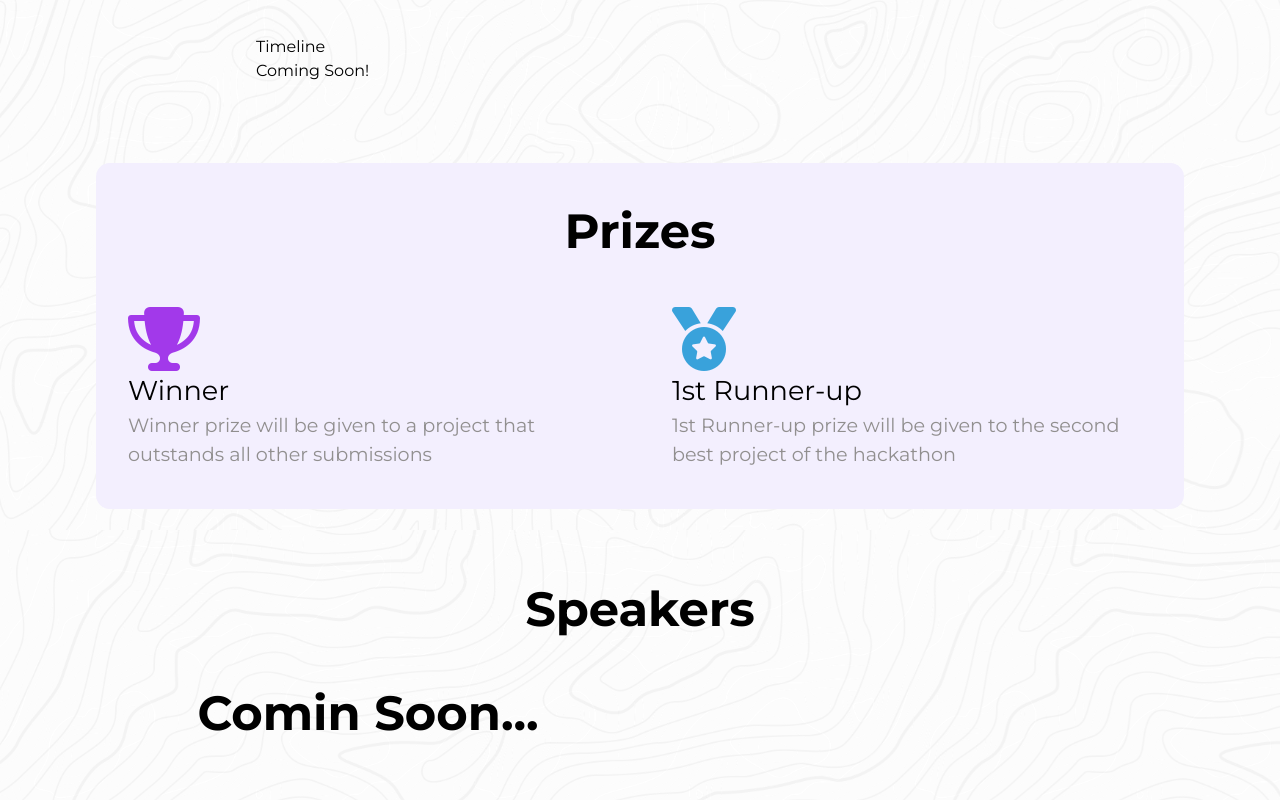
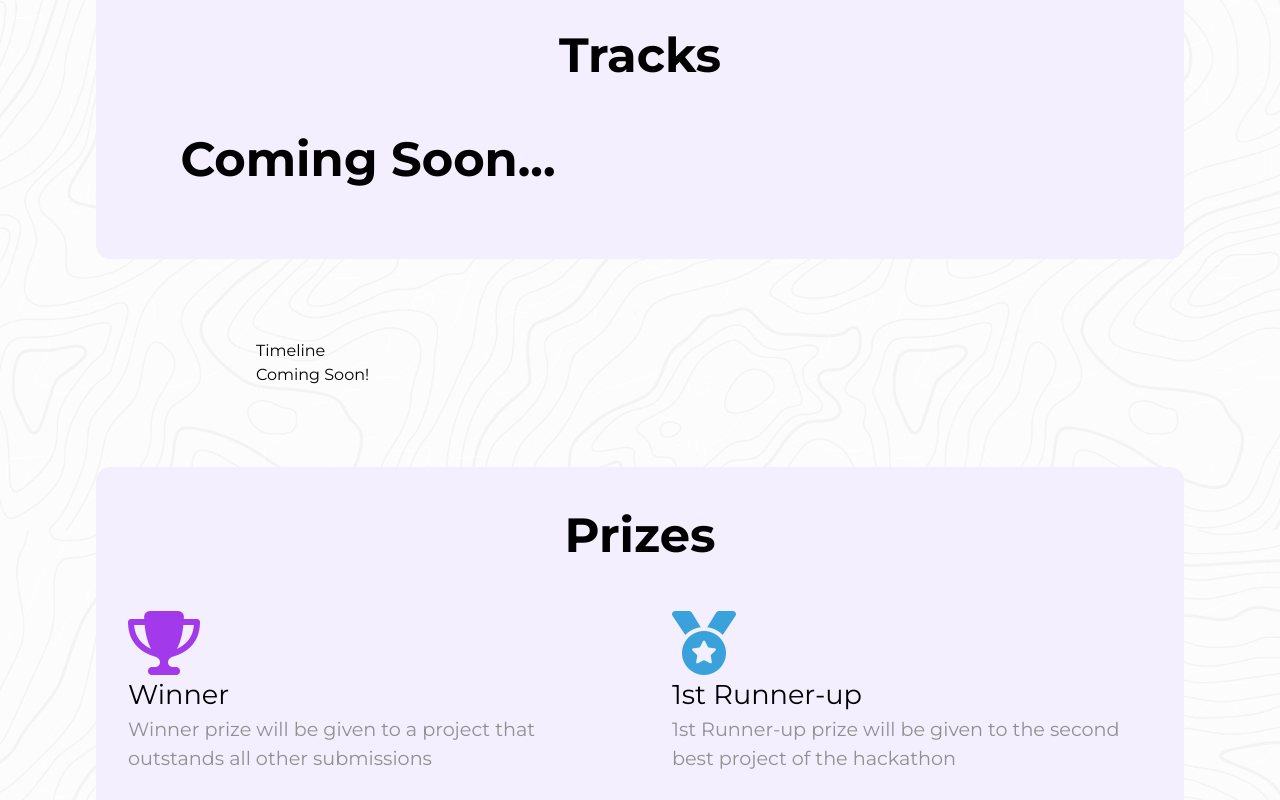
Before and after one commit to goelraghav002/hackstreet-dummy24, a React (Vite) app: page / in a window 1280 px wide. Shown: the part 1160-1960 px from the top of the page. Built offline with nearby package versions, Linux system fonts and the light colour scheme.

Commit message:
changed footer email and added track section

```diff
--- a/src/components/Footer.jsx
+++ b/src/components/Footer.jsx
@@ -3,7 +3,7 @@
 const Footer = () => {
   return (
     <div className="w-full bg-[#323232] text-white flex items-center justify-center py-6 font-bold">
-      Contact us @&nbsp;<span className="italic font-normal hover:underline"><a href="mailto:ieeesbjiit@gmail.com">ieeesbjiit@gmail.com</a></span>
+      Contact us @&nbsp;<span className="italic font-normal hover:underline"><a href="mailto:ieeesbjiit@gmail.com">ieeesbjiitdb@gmail.com</a></span>
     </div>
   )
 }
--- a/src/pages/Home.jsx
+++ b/src/pages/Home.jsx
@@ -8,6 +8,7 @@ import Organizers from '../sections/Organizers'
 import Footer from '../components/Footer'
 import Prizes from '../sections/Prizes'
 import Speakers from '../sections/Speakers'
+import Tracks from '../sections/Tracks'
 
 const Home = () => {
     return (
@@ -15,6 +16,7 @@ const Home = () => {
             <Navbar />
             <Banner />
             <About />
+            <Tracks />
             <Timeline />
             <Prizes />
             <Speakers />
--- a/src/sections/Speakers.jsx
+++ b/src/sections/Speakers.jsx
@@ -21,7 +21,7 @@ const Speakers = () => {
         <div className="SpeakersSection" id="speakers">
             <h1 className="speaker-heading">Speakers</h1>
             <div className='speakers-grid-container'>
-                <h1>Comin Soon...</h1>
+                <h1>Coming Soon...</h1>
                 {/* {speakers.map((s, i) => (
                     <EachSpeaker key={i} img={s.img} name={s.name} designation={s.designation} />
                 ))} */}
--- /dev/null
+++ b/src/sections/Tracks.css
@@ -0,0 +1,63 @@
+@import url('https://fonts.googleapis.com/css2?family=Montserrat:wght@100;300;400;500;600&display=swap');
+@import url('https://cdnjs.cloudflare.com/ajax/libs/font-awesome/6.4.2/css/all.min.css');
+
+* {
+    font-family: 'Montserrat', sans-serif;
+}
+
+.prizes-grid-container {
+    display: grid;
+    grid-template-rows: 1fr;
+    grid-template-columns: 1fr 1fr;
+    text-align: center;
+}
+
+.prizesection {
+    text-align: center;
+    width: 85%;
+    padding: 4vh 0vh;
+    margin: 4vh auto;
+    border-radius: 14px;
+    background-color: #f3effe;
+}
+
+.prizesection h1 {
+    font-weight: bolder;
+    font-size: 3rem;
+    padding-bottom: 4vh;
+}
+
+.EachPrizes {
+    margin: 1vh 4vh;
+    text-align: left;
+}
+
+.EachPrizes p {
+    font-size: 1.2rem;
+    color: rgb(145, 143, 143);
+}
+
+.EachPrizes h2 {
+    font-size: 1.7rem;
+}
+
+.EachPrizes .first {
+    color: #A239EA;
+}
+
+.EachPrizes .second {
+    color: #39A2DB;
+}
+
+
+
+@media (max-width: 970px) {
+    .prizes-grid-container {
+        grid-template-columns: 1fr;
+    }
+
+    .EachPrizes {
+        margin: 3vh 4vh;
+        text-align: left;
+    }
+}
--- /dev/null
+++ b/src/sections/Tracks.jsx
@@ -0,0 +1,37 @@
+// import React from 'react'
+import "./Tracks.css"
+// import { prizes } from "../constants";
+import React, { useEffect } from 'react';
+
+// const EachPrize = (props) => {
+//   useEffect(() => {
+//     const prizeicon = document.querySelector(`#id${props.i}`);
+//     prizeicon.innerHTML = props.icon;
+//   }, [props.i]);
+
+//   return (
+//     <div className="EachPrizes">
+//       <div id={"id" + props.i} className="prize-icon"></div>
+//       <h2>{props.type}</h2>
+//       <p>{props.content}</p>
+//     </div>
+//   )
+// }
+
+const Tracks = () => {
+  return (
+    <div className="prizesection" id="prizes">
+      <h1>Tracks</h1>
+      <div className='prizes-grid-container'>
+        {/* {prizes.map((s, i) => (
+          <EachPrize key={i} i={i} icon={s.icon} type={s.type} content={s.content} />
+        ))} */}
+
+        <h1>Coming Soon...</h1>
+      </div>
+    </div>
+  )
+}
+
+
+export default Tracks
```
